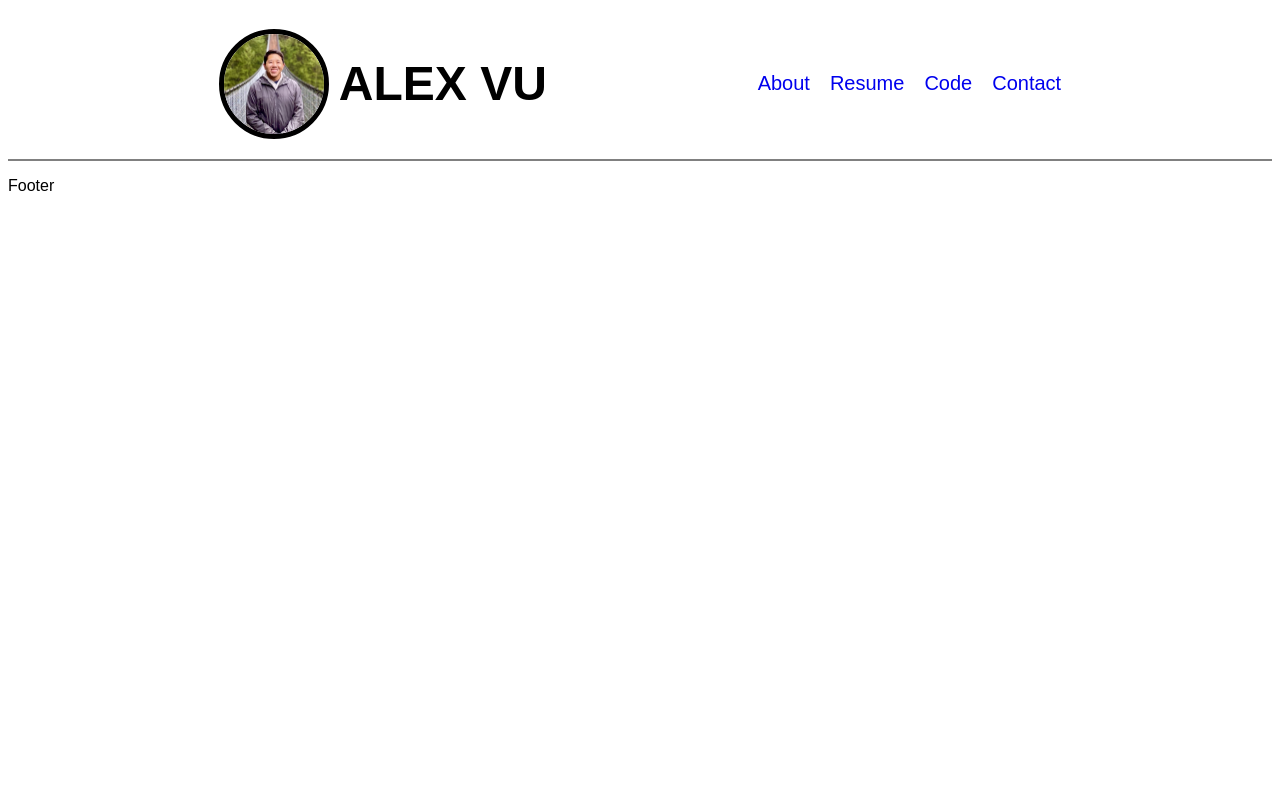
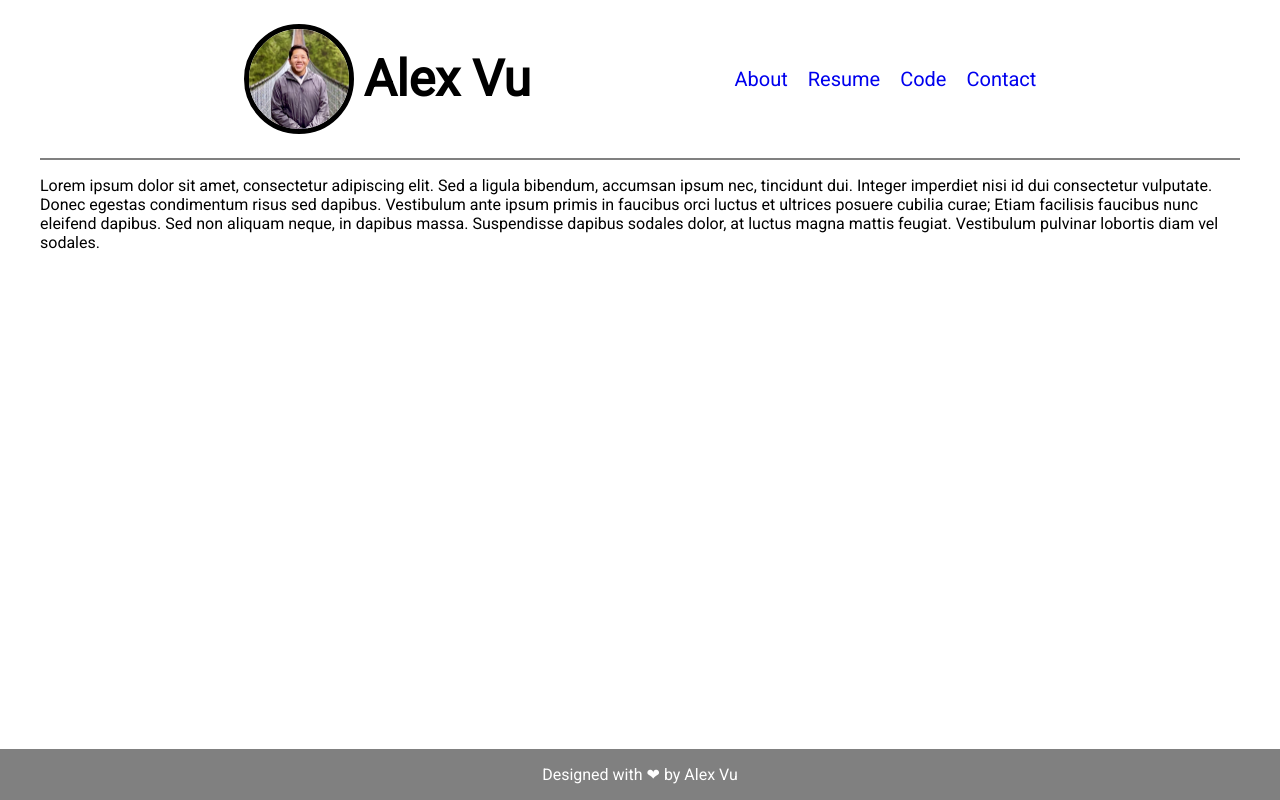
Before and after one commit to thealexvu/_website, a plain HTML site: page 01_homepage/homepage.html in a window 1280 px wide. Drawn offline with Linux system fonts and the light colour scheme.

Commit message:
Add footer, add lorem ipsum, add margin to header/main

```diff
--- a/01_homepage/homepage.css
+++ b/01_homepage/homepage.css
@@ -1,10 +1,14 @@
 body {
-    font-family: Arial, Helvetica, sans-serif;
+    font-family: 'Roboto';
+    display: flex;
+    flex-direction: column;
+    height: 100vh;
+    margin: 0px;
 }
 
-.content {
-    display: flex;
-    flex-direction: column;
+.header,
+.site-content {
+    margin: 0px 40px;
 }
 
 .header {
@@ -34,8 +38,8 @@ body {
 }
 
 .header .main-title .title-name {
-    font-size: 48px;
-    font-weight: 700;
+    font-size: 50px;
+    font-weight: 900;
 }
 
 .header .links {
@@ -49,3 +53,21 @@ body {
     font-size: 20px;
     text-decoration: none;
 }
+
+.site-content {
+    flex: 1 0 auto;
+}
+
+.footer {
+    display: flex;
+    justify-content: center;
+    align-items: center;
+    margin-top: auto;
+    background-color: gray;
+}
+
+.footer p {
+    font-size: 16px;
+    color: white;
+    font-weight: 100;
+}
--- a/01_homepage/homepage.html
+++ b/01_homepage/homepage.html
@@ -5,26 +5,28 @@
         <meta charset="utf-8">
         <meta name=""viewport" content="width=device-width, initial-scale=1">
         <link rel="stylesheet" href="homepage.css">
+        <link href='https://fonts.googleapis.com/css?family=Roboto' rel='stylesheet'>
     </head>
     <body>
-        <div class="content">
         <div class="header">
             <div class="main-title">
                 <a class="logo" href="homepage.html" title="Take me back to the homepage!">
                     <img src="img/alex.png" alt="A photo of me">
                 </a>
-                    <p class="title-name">ALEX VU</p>
+                <p class="title-name">Alex Vu</p>
             </div>
             <div class="links">
-                    <a href="#" title="Who am I?">About</a>
+                <a href="#" title="Learn more about me!">About</a>
                 <a href="#" title="See what I've accomplished!">Resume</a>
-                    <a href="#" title="Check out my contributions!">Code</a>
+                <a href="https://github.com/thealexvu" title="Check out my contributions!" target="_blank" rel="noopener noreferrer">Code</a>
                 <a href="mailto:alexander.m.vu@gmail.com?subject=Hi Alex" title="Send me a message!">Contact</a>
             </div>
         </div>
+        <main class="site-content">
+            <p>Lorem ipsum dolor sit amet, consectetur adipiscing elit. Sed a ligula bibendum, accumsan ipsum nec, tincidunt dui. Integer imperdiet nisi id dui consectetur vulputate. Donec egestas condimentum risus sed dapibus. Vestibulum ante ipsum primis in faucibus orci luctus et ultrices posuere cubilia curae; Etiam facilisis faucibus nunc eleifend dapibus. Sed non aliquam neque, in dapibus massa. Suspendisse dapibus sodales dolor, at luctus magna mattis feugiat. Vestibulum pulvinar lobortis diam vel sodales. </p>
+        </main>
         <div class="footer">
-                <p>Footer</p>
-            </div>
+            <p>Designed with &#10084; by Alex Vu</p>
         </div>
     </body>
 </html>
```
Lines whose indentation alone changed are shown as unchanged.
